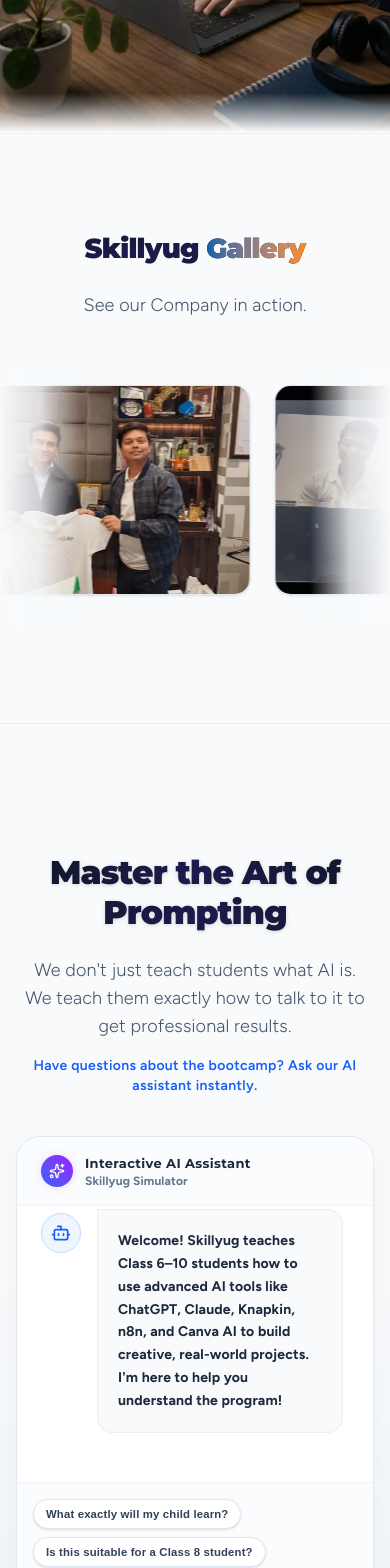
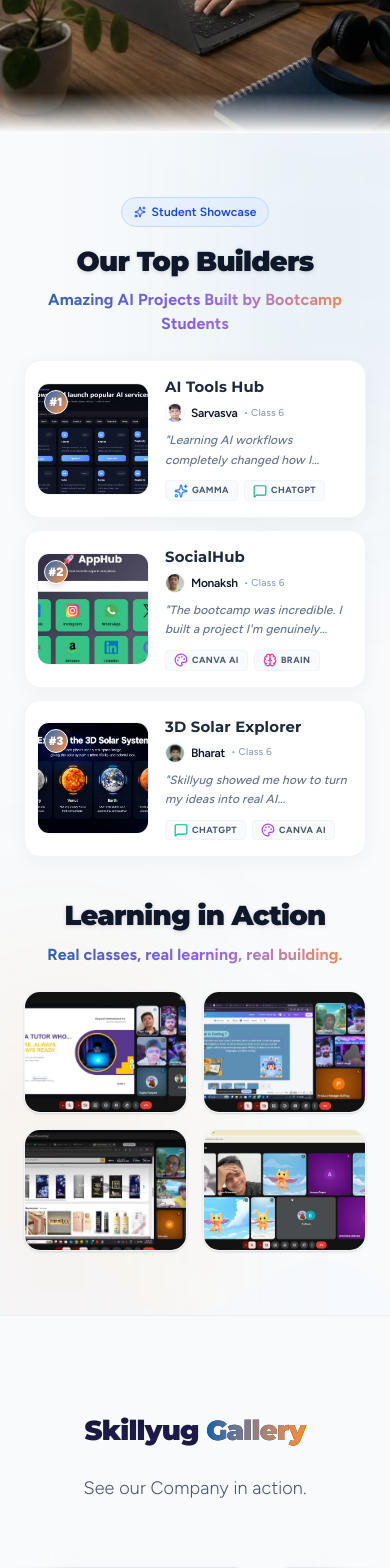
Before and after one commit to parv43/skillyugweb, a Next.js app: page / in a window 390 px wide. Shown: the part 1120-2688 px from the top of the page. Built offline with nearby package versions, Linux system fonts and the light colour scheme; no server answers; a web font is replaced by a local one.

Commit message:
fix: responsive layout ordering for Top Builders and Learning in Action

```diff
--- a/src/app/page.tsx
+++ b/src/app/page.tsx
@@ -68,24 +68,9 @@ export default function Home() {
 
 
 
-      {/* Flex container to reorder sections across breakpoints without duplicating DOM elements */}
-      <div className="flex flex-col">
-        {/* Mobile: order 1, Desktop: order 3 */}
-        <div className="order-1 md:order-3 w-full">
-          <GallerySection />
-        </div>
-
-        {/* Mobile: order 2, Desktop: order 4 */}
-        <div className="order-2 md:order-4 w-full">
-          <InteractiveChatDemo id="ask-ai" />
-        </div>
-
-        {/* Mobile: order 3, Desktop: order 1 */}
-        {/* Since HeroSection is outside, OurTopBuilders immediately follows Hero on desktop */}
-        <div className="order-3 md:order-1 w-full">
-          <OurTopBuilders />
-        </div>
-      </div>
+      <OurTopBuilders />
+      <GallerySection />
+      <InteractiveChatDemo id="ask-ai" />
 
       <SkillsSection />
       <StudentProjects />
--- a/src/components/OurTopBuilders.tsx
+++ b/src/components/OurTopBuilders.tsx
@@ -183,7 +183,7 @@ export default function OurTopBuilders() {
         <div className="grid grid-cols-1 lg:grid-cols-2 gap-10 lg:gap-14 items-center">
 
           {/* Left Column: Top Builders */}
-          <div className="flex flex-col w-full order-2 lg:order-1">
+          <div className="flex flex-col w-full order-1">
             <div className="mb-6 text-center">
               <div className="inline-flex items-center gap-1.5 px-3 py-1.5 rounded-full bg-blue-100/50 dark:bg-blue-900/20 text-blue-700 dark:text-blue-300 font-semibold text-xs mb-4 border border-blue-200 dark:border-blue-800/30">
                 <Sparkles className="w-3 h-3" />
@@ -208,7 +208,7 @@ export default function OurTopBuilders() {
           </div>
 
           {/* Right Column: Learning In Action */}
-          <div className="flex flex-col w-full order-1 lg:order-2 h-full justify-center">
+          <div className="flex flex-col w-full order-2 h-full justify-center">
             <div className="mb-6 text-center">
               <h2 className="text-3xl md:text-4xl font-black text-slate-900 dark:text-white mb-2 drop-shadow-sm tracking-tight leading-tight">
                 Learning in Action
```
